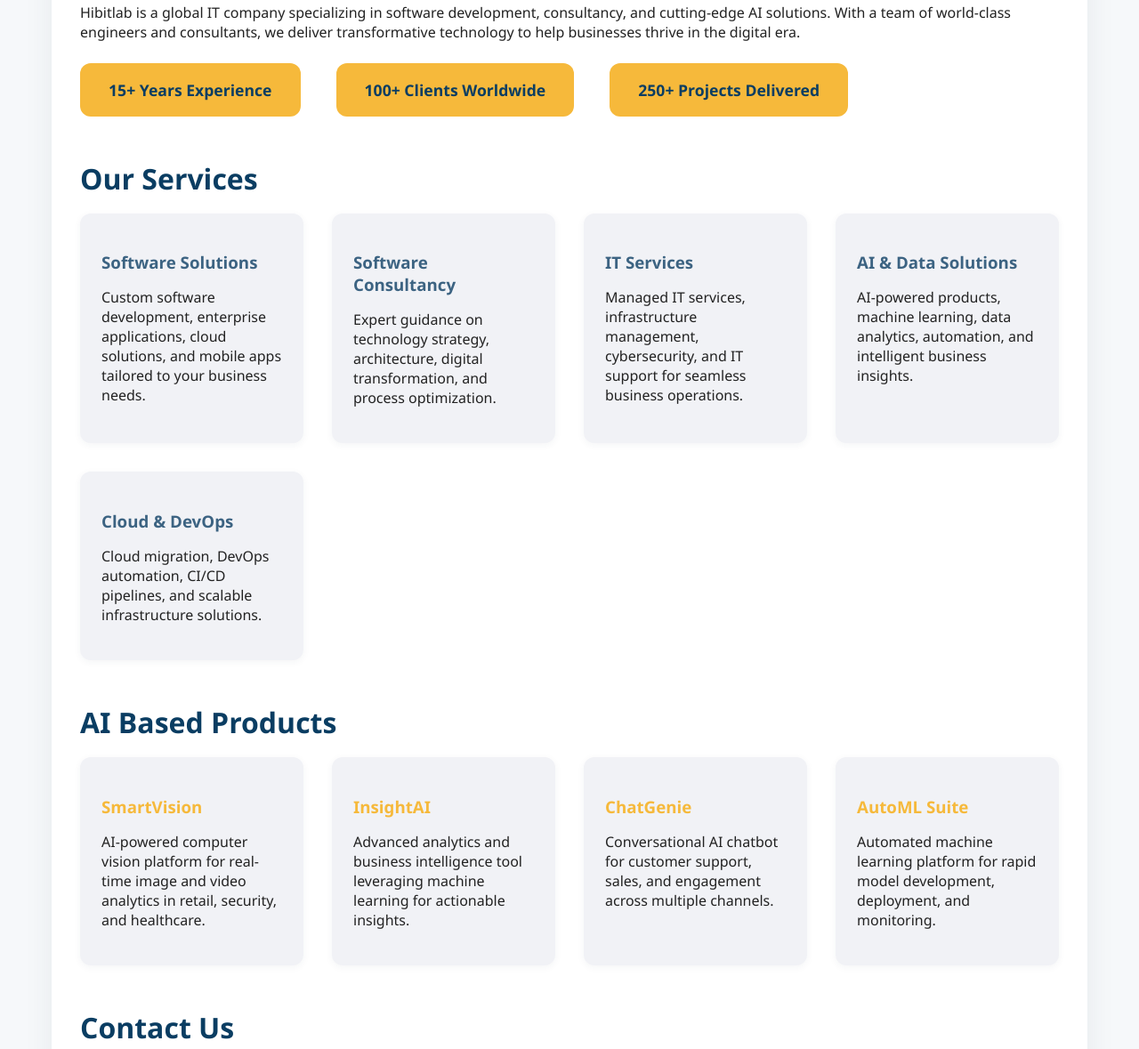
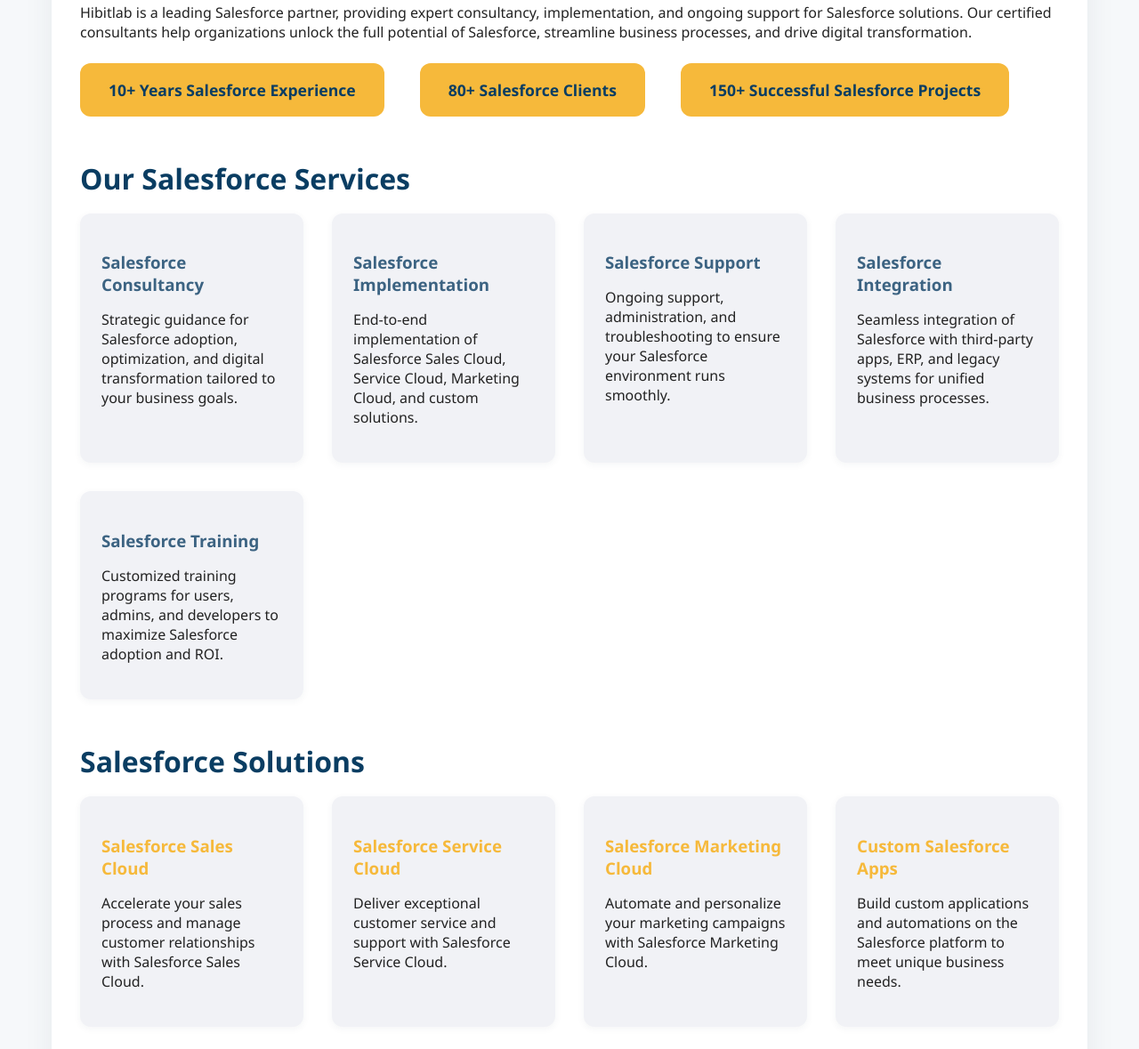
Before and after one commit to hibitlab/hibitlab.com, a plain HTML site: page index.html in a window 1280 px wide. Shown: the part 567-1746 px from the top of the page at 89% size. Drawn offline with Linux system fonts and the light colour scheme.

Commit message:
Update site for Salesforce consultancy and support focus

```diff
--- a/index.html
+++ b/index.html
@@ -3,7 +3,7 @@
 <head>
     <meta charset="UTF-8">
     <meta name="viewport" content="width=device-width, initial-scale=1.0">
-    <title>Hibitlab - Leading IT Solutions & AI Products</title>
+    <title>Hibitlab - Salesforce Consultancy & Support Experts</title>
     <link rel="stylesheet" href="styles.css">
     <link rel="icon" href="favicon.ico">
 </head>
@@ -20,64 +20,64 @@
             </ul>
         </nav>
         <section class="hero" id="home">
-            <h1>Empowering Innovation with Hibitlab</h1>
-            <p>Leading provider of software solutions, consultancy, IT services, and AI-based products for global enterprises.</p>
+            <h1>Salesforce Solutions by Hibitlab</h1>
+            <p>Specialized Salesforce consultancy, implementation, and support for businesses seeking to maximize their CRM investment.</p>
             <a href="#contact" class="cta-btn">Get in Touch</a>
         </section>
     </header>
     <main>
         <section class="about" id="about">
             <h2>About Hibitlab</h2>
-            <p>Hibitlab is a global IT company specializing in software development, consultancy, and cutting-edge AI solutions. With a team of world-class engineers and consultants, we deliver transformative technology to help businesses thrive in the digital era.</p>
+            <p>Hibitlab is a leading Salesforce partner, providing expert consultancy, implementation, and ongoing support for Salesforce solutions. Our certified consultants help organizations unlock the full potential of Salesforce, streamline business processes, and drive digital transformation.</p>
             <div class="stats">
-                <div><span>15+</span> Years Experience</div>
-                <div><span>100+</span> Clients Worldwide</div>
-                <div><span>250+</span> Projects Delivered</div>
+                <div><span>10+</span> Years Salesforce Experience</div>
+                <div><span>80+</span> Salesforce Clients</div>
+                <div><span>150+</span> Successful Salesforce Projects</div>
             </div>
         </section>
         <section class="services" id="services">
-            <h2>Our Services</h2>
+            <h2>Our Salesforce Services</h2>
             <div class="service-list">
                 <div class="service">
-                    <h3>Software Solutions</h3>
-                    <p>Custom software development, enterprise applications, cloud solutions, and mobile apps tailored to your business needs.</p>
+                    <h3>Salesforce Consultancy</h3>
+                    <p>Strategic guidance for Salesforce adoption, optimization, and digital transformation tailored to your business goals.</p>
                 </div>
                 <div class="service">
-                    <h3>Software Consultancy</h3>
-                    <p>Expert guidance on technology strategy, architecture, digital transformation, and process optimization.</p>
+                    <h3>Salesforce Implementation</h3>
+                    <p>End-to-end implementation of Salesforce Sales Cloud, Service Cloud, Marketing Cloud, and custom solutions.</p>
                 </div>
                 <div class="service">
-                    <h3>IT Services</h3>
-                    <p>Managed IT services, infrastructure management, cybersecurity, and IT support for seamless business operations.</p>
+                    <h3>Salesforce Support</h3>
+                    <p>Ongoing support, administration, and troubleshooting to ensure your Salesforce environment runs smoothly.</p>
                 </div>
                 <div class="service">
-                    <h3>AI & Data Solutions</h3>
-                    <p>AI-powered products, machine learning, data analytics, automation, and intelligent business insights.</p>
+                    <h3>Salesforce Integration</h3>
+                    <p>Seamless integration of Salesforce with third-party apps, ERP, and legacy systems for unified business processes.</p>
                 </div>
                 <div class="service">
-                    <h3>Cloud & DevOps</h3>
-                    <p>Cloud migration, DevOps automation, CI/CD pipelines, and scalable infrastructure solutions.</p>
+                    <h3>Salesforce Training</h3>
+                    <p>Customized training programs for users, admins, and developers to maximize Salesforce adoption and ROI.</p>
                 </div>
             </div>
         </section>
         <section class="products" id="products">
-            <h2>AI Based Products</h2>
+            <h2>Salesforce Solutions</h2>
             <div class="product-list">
                 <div class="product">
-                    <h3>SmartVision</h3>
-                    <p>AI-powered computer vision platform for real-time image and video analytics in retail, security, and healthcare.</p>
+                    <h3>Salesforce Sales Cloud</h3>
+                    <p>Accelerate your sales process and manage customer relationships with Salesforce Sales Cloud.</p>
                 </div>
                 <div class="product">
-                    <h3>InsightAI</h3>
-                    <p>Advanced analytics and business intelligence tool leveraging machine learning for actionable insights.</p>
+                    <h3>Salesforce Service Cloud</h3>
+                    <p>Deliver exceptional customer service and support with Salesforce Service Cloud.</p>
                 </div>
                 <div class="product">
-                    <h3>ChatGenie</h3>
-                    <p>Conversational AI chatbot for customer support, sales, and engagement across multiple channels.</p>
+                    <h3>Salesforce Marketing Cloud</h3>
+                    <p>Automate and personalize your marketing campaigns with Salesforce Marketing Cloud.</p>
                 </div>
                 <div class="product">
-                    <h3>AutoML Suite</h3>
-                    <p>Automated machine learning platform for rapid model development, deployment, and monitoring.</p>
+                    <h3>Custom Salesforce Apps</h3>
+                    <p>Build custom applications and automations on the Salesforce platform to meet unique business needs.</p>
                 </div>
             </div>
         </section>
@@ -90,11 +90,11 @@
                 <button type="submit">Send Message</button>
             </form>
             <div class="contact-info">
-                <p><strong>Email:</strong> info@hibitlab.com</p>
-                <p><strong>Phone:</strong> +1 (614) 482-9376</p>
-                <p><strong>Address:</strong> 2154 Maplewood Drive Columbus, OH 43215 United States</p>
+                <p><strong>Email:</strong> admin@hibitlab.com</p>
+                <p><strong>Phone:</strong> 971 52 847 3961</p>
+                <p><strong>Address:</strong> Office 214, Silver Tower, Business Bay</p>
             </div>
-        </section>S
+        </section>
     </main>
     <footer>
         <div class="footer-content">
```
